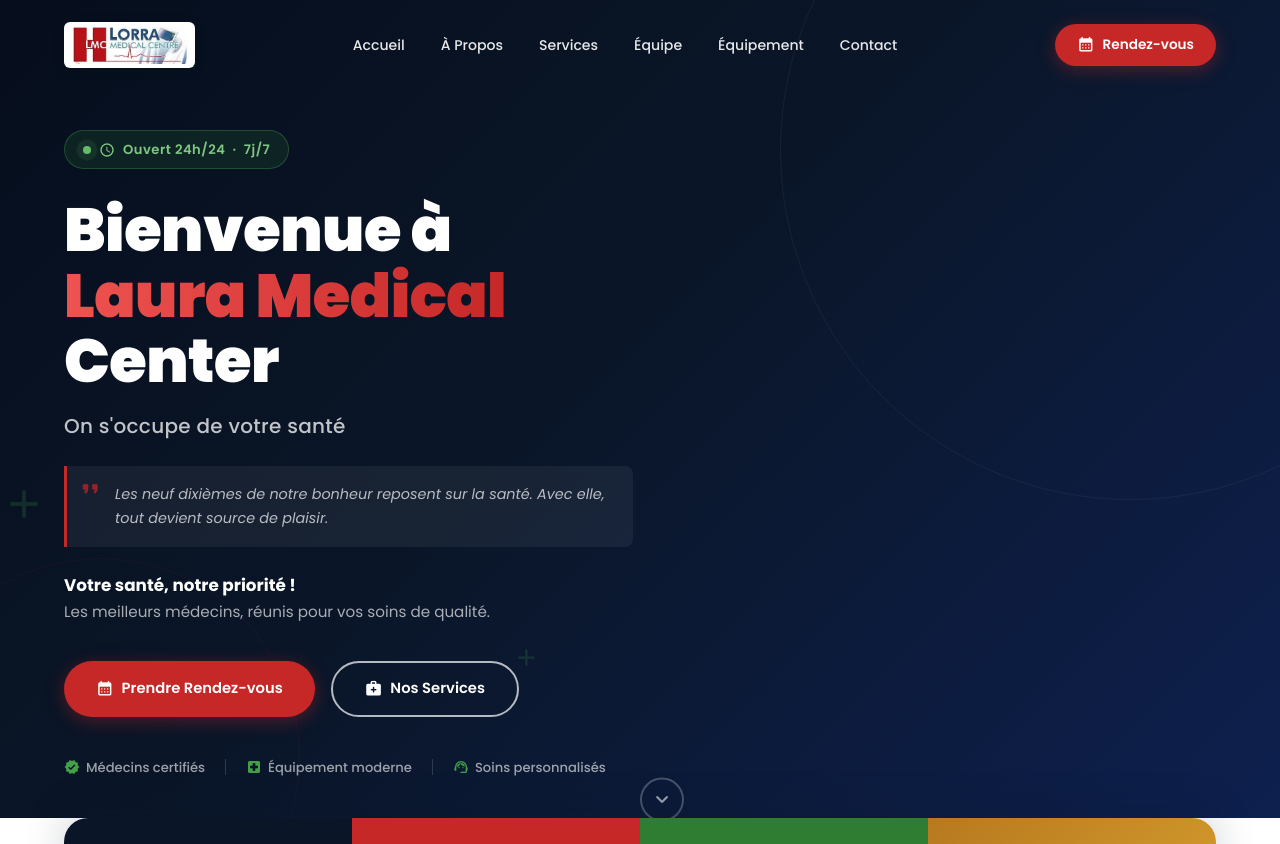
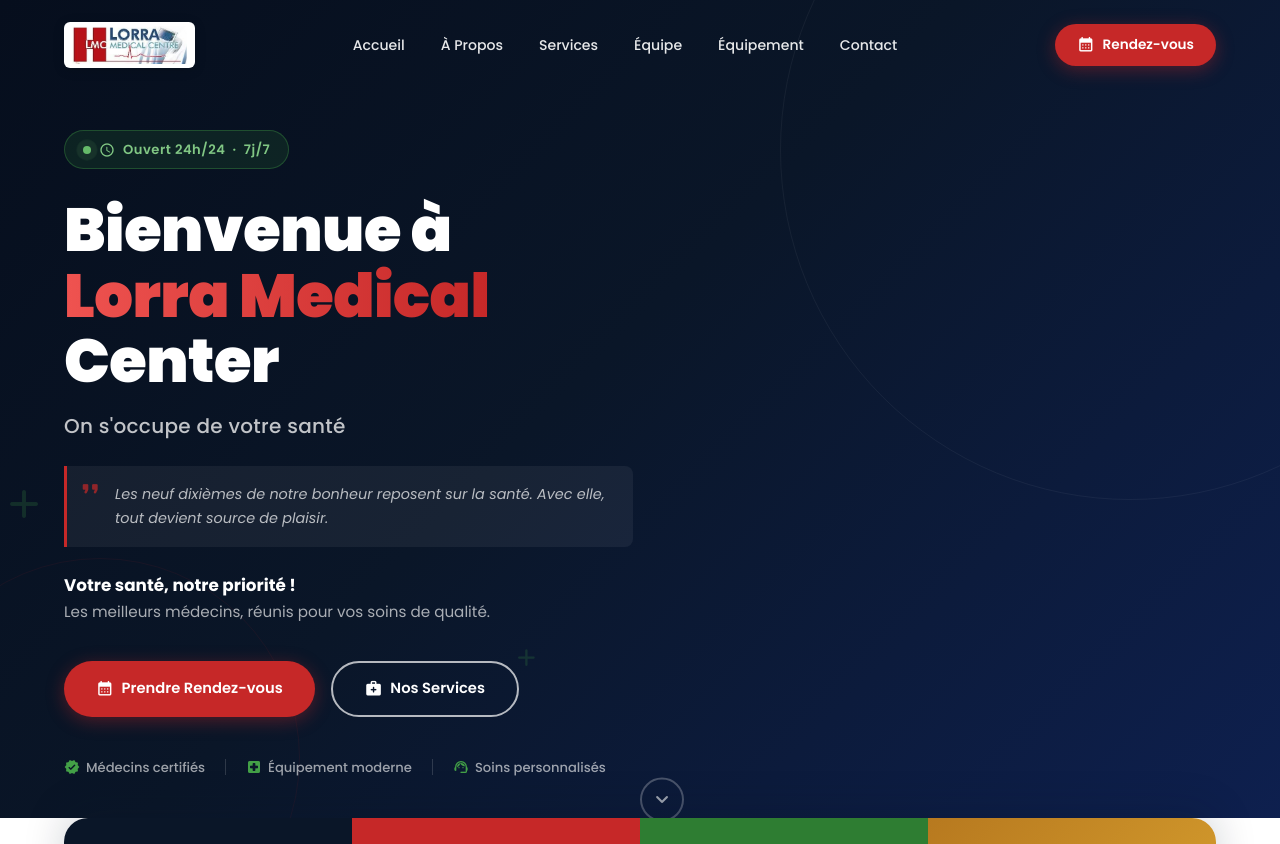
Before and after one commit to Kgermando/lorra, an Angular app: page / in a window 1280 px wide. Shown: the top 844 px of the page. Built offline with nearby package versions, Linux system fonts and the light colour scheme.

Commit message:
refactor: rename project from Laura Medical Center to Lorra Medical Center and update related content

```diff
--- a/angular.json
+++ b/angular.json
@@ -7,7 +7,7 @@
   },
   "newProjectRoot": "projects",
   "projects": {
-    "laura": {
+    "lorra": {
       "projectType": "application",
       "schematics": {
         "@schematics/angular:component": {
@@ -96,10 +96,10 @@
           "builder": "@angular/build:dev-server",
           "configurations": {
             "production": {
-              "buildTarget": "laura:build:production"
+              "buildTarget": "lorra:build:production"
             },
             "development": {
-              "buildTarget": "laura:build:development"
+              "buildTarget": "lorra:build:development"
             }
           },
           "defaultConfiguration": "development"
--- a/package.json
+++ b/package.json
@@ -1,5 +1,5 @@
 {
-  "name": "laura",
+  "name": "lorra",
   "version": "0.0.0",
   "scripts": {
     "ng": "ng",
@@ -7,7 +7,7 @@
     "build": "ng build",
     "watch": "ng build --watch --configuration development",
     "test": "ng test",
-    "serve:ssr:laura": "node dist/laura/server/server.mjs"
+    "serve:ssr:lorra": "node dist/lorra/server/server.mjs"
   },
   "private": true,
   "packageManager": "npm@11.12.1",
--- a/src/app/components/about/about.html
+++ b/src/app/components/about/about.html
@@ -6,7 +6,7 @@
       <div class="img-main-wrap">
         <img
           src="/images/fondateur.jpeg"
-          alt="Dr Mungela Tambwe Joseph, Promoteur et Fondateur de Laura Medical Center"
+          alt="Dr Mungela Tambwe Joseph, Promoteur et Fondateur de Lorra Medical Center"
           class="img-main"
           width="480"
           height="560"
@@ -45,7 +45,7 @@
       </h2>
 
       <p class="about-intro">
-        Laura Medical Center est un établissement de santé moderne fondé par le <strong>Docteur Mungela Tambwe Joseph</strong>, avec la vision de rendre des soins médicaux de qualité accessibles à tous. Guidés par les valeurs d'excellence, de compassion et d'innovation, nous plaçons le patient au cœur de chaque décision.
+        Lorra Medical Center est un établissement de santé moderne fondé par le <strong>Docteur Mungela Tambwe Joseph</strong>, avec la vision de rendre des soins médicaux de qualité accessibles à tous. Guidés par les valeurs d'excellence, de compassion et d'innovation, nous plaçons le patient au cœur de chaque décision.
       </p>
 
       <ul class="about-features" role="list">
--- a/src/app/components/contact/contact.html
+++ b/src/app/components/contact/contact.html
@@ -30,7 +30,9 @@
           </div>
           <div>
             <strong>Téléphone</strong>
-            <a href="tel:+00000000000">+00 00 000 0000</a>
+            <a href="tel:+243824265700">+243 82 426 5700</a><br>
+            <a href="tel:+243891666216">+243 89 166 6216</a><br>
+            <a href="tel:+243998116576">+243 99 811 6576</a>
           </div>
         </li>
         <li>
@@ -39,7 +41,7 @@
           </div>
           <div>
             <strong>Email</strong>
-            <a href="mailto:contact@laura-medical.com">contact&#64;laura-medical.com</a>
+            <a href="mailto:contact@lorra-medical.com">contact&#64;lorra-medical.com</a>
           </div>
         </li>
         <li>
--- a/src/app/components/equipment/equipment.html
+++ b/src/app/components/equipment/equipment.html
@@ -102,7 +102,7 @@
         <div class="equip-img-wrap">
           <img
             src="/images/fondateur.jpeg"
-            alt="Dr Mungela Tambwe Joseph, Promoteur de Laura Medical Center, lors de la réception de nouveaux équipements médicaux"
+            alt="Dr Mungela Tambwe Joseph, Promoteur de Lorra Medical Center, lors de la réception de nouveaux équipements médicaux"
             class="equip-img"
             width="480"
             height="360"
--- a/src/app/components/footer/footer.html
+++ b/src/app/components/footer/footer.html
@@ -5,7 +5,7 @@
       <!-- Brand -->
       <div class="footer-brand">
         <a href="#accueil" class="footer-logo">
-          <img src="/images/logo.png" alt="Laura Medical Center" width="140" height="46">
+          <img src="/images/logo.png" alt="Lorra Medical Center" width="140" height="46">
         </a>
         <p class="footer-tagline">
           Votre santé, notre priorité. Les meilleurs médecins, réunis pour vos soins de qualité.
@@ -73,11 +73,13 @@
           </li>
           <li>
             <span class="material-icons-round" aria-hidden="true">phone</span>
-            <a href="tel:+00000000000">+00 00 000 0000</a>
+            <a href="tel:+243824265700">+243 82 426 5700</a><br>
+            <a href="tel:+243891666216">+243 89 166 6216</a><br>
+            <a href="tel:+243998116576">+243 99 811 6576</a>
           </li>
           <li>
             <span class="material-icons-round" aria-hidden="true">mail</span>
-            <a href="mailto:contact@laura-medical.com">contact&#64;laura-medical.com</a>
+            <a href="mailto:contact@lorra-medical.com">contact&#64;lorra-medical.com</a>
           </li>
           <li>
             <span class="material-icons-round" aria-hidden="true">schedule</span>
@@ -100,7 +102,7 @@
 
   <div class="footer-bottom">
     <div class="container footer-bottom-inner">
-      <p>&copy; {{ currentYear }} Laura Medical Center. Tous droits réservés.</p>
+      <p>&copy; {{ currentYear }} Lorra Medical Center. Tous droits réservés.</p>
       <p class="footer-motto">
         <span class="material-icons-round" aria-hidden="true">favorite</span>
         Votre santé, notre engagement
--- a/src/app/components/hero/hero.html
+++ b/src/app/components/hero/hero.html
@@ -1,4 +1,4 @@
-<section class="hero" id="accueil" aria-label="Bienvenue à Laura Medical Center">
+<section class="hero" id="accueil" aria-label="Bienvenue à Lorra Medical Center">
 
   <!-- Decorative background shapes -->
   <div class="hero-deco" aria-hidden="true">
@@ -24,7 +24,7 @@
 
       <h1 class="hero-title">
         Bienvenue à<br>
-        <span class="title-accent">Laura Medical</span><br>
+        <span class="title-accent">Lorra Medical</span><br>
         Center
       </h1>
 
@@ -75,7 +75,7 @@
       <div class="visual-card">
         <img
           src="/images/infirmieres.jpeg"
-          alt="Équipe soignante Laura Medical Center"
+          alt="Équipe soignante Lorra Medical Center"
           class="hero-img"
           width="580"
           height="700"
--- a/src/app/components/navbar/navbar.html
+++ b/src/app/components/navbar/navbar.html
@@ -1,7 +1,7 @@
 <nav [class.scrolled]="scrolled()">
   <div class="container nav-inner">
     <a href="#accueil" class="logo-link" (click)="closeMenu()">
-      <img src="/images/logo.png" alt="Laura Medical Center" class="logo-img">
+      <img src="/images/logo.png" alt="Lorra Medical Center" class="logo-img">
     </a>
 
     <ul class="nav-links" role="list">
@@ -40,8 +40,8 @@
 >
   <div class="drawer-header">
     <div class="drawer-brand">
-      <img src="/images/logo.png" alt="Laura Medical Center" class="drawer-logo">
-      <span class="drawer-title">Laura Medical</span>
+      <img src="/images/logo.png" alt="Lorra Medical Center" class="drawer-logo">
+      <span class="drawer-title">Lorra Medical</span>
     </div>
     <button class="drawer-close" (click)="closeMenu()" aria-label="Fermer le menu">
       <span class="material-icons-round" aria-hidden="true">close</span>
--- a/src/app/components/team/team.html
+++ b/src/app/components/team/team.html
@@ -26,7 +26,7 @@
           <div class="member-img-wrap">
             <img
               src="/images/medecin_directeur.jpeg"
-              alt="Docteur Kibari Gino Clément, Médecin Directeur de Laura Medical Center"
+              alt="Docteur Kibari Gino Clément, Médecin Directeur de Lorra Medical Center"
               class="member-img"
               width="480"
               height="560"
@@ -54,7 +54,7 @@
           <div class="member-img-wrap">
             <img
               src="/images/docteurs.jpeg"
-              alt="Médecins de Laura Medical Center"
+              alt="Médecins de Lorra Medical Center"
               class="member-img"
               width="420"
               height="360"
@@ -91,7 +91,7 @@
           <div class="member-img-wrap">
             <img
               src="/images/infirmieres.jpeg"
-              alt="Équipe infirmière de Laura Medical Center"
+              alt="Équipe infirmière de Lorra Medical Center"
               class="member-img"
               width="520"
               height="380"
@@ -117,7 +117,7 @@
           <div class="member-img-wrap">
             <img
               src="/images/infirmiere.jpeg"
-              alt="Infirmière spécialisée de Laura Medical Center"
+              alt="Infirmière spécialisée de Lorra Medical Center"
               class="member-img"
               width="400"
               height="480"
--- a/src/index.html
+++ b/src/index.html
@@ -2,10 +2,10 @@
 <html lang="fr">
 <head>
   <meta charset="utf-8">
-  <title>Laura Medical Center – Votre Santé, Notre Priorité</title>
+  <title>Lorra Medical Center – Votre Santé, Notre Priorité</title>
   <base href="/">
   <meta name="viewport" content="width=device-width, initial-scale=1">
-  <meta name="description" content="Laura Medical Center - Votre santé, notre priorité ! Les meilleurs médecins réunis pour vos soins de qualité. Ouvert 24h/24, 7j/7.">
+  <meta name="description" content="Lorra Medical Center - Votre santé, notre priorité ! Les meilleurs médecins réunis pour vos soins de qualité. Ouvert 24h/24, 7j/7.">
   <link rel="icon" type="image/png" href="images/logo.png">
   <link rel="preconnect" href="https://fonts.googleapis.com">
   <link rel="preconnect" href="https://fonts.gstatic.com" crossorigin="">
--- a/src/server.ts
+++ b/src/server.ts
@@ -49,7 +49,7 @@
     <div style="font-family:Arial,sans-serif;max-width:600px;margin:auto;border:1px solid #e0e0e0;border-radius:8px;overflow:hidden;">
       <div style="background:#1a6bbd;padding:24px;text-align:center;">
         <h1 style="color:#fff;margin:0;font-size:22px;">Nouvelle demande de rendez-vous</h1>
-        <p style="color:#cde4ff;margin:6px 0 0;">Clinique Laura Medical</p>
+        <p style="color:#cde4ff;margin:6px 0 0;">Clinique Lorra Medical</p>
       </div>
       <div style="padding:24px;">
         <table style="width:100%;border-collapse:collapse;">
@@ -64,14 +64,14 @@
         </div>
       </div>
       <div style="background:#f5f5f5;padding:12px 24px;text-align:center;font-size:12px;color:#999;">
-        Ce message a été envoyé depuis le formulaire de contact du site laura-medical.com
+        Ce message a été envoyé depuis le formulaire de contact du site lorra-medical.com
       </div>
     </div>
   `;
 
   try {
     await transporter.sendMail({
-      from: `"Laura Medical" <${process.env['SMTP_USER']}>`,
+      from: `"Lorra Medical" <${process.env['SMTP_USER']}>`,
       to: process.env['CONTACT_EMAIL'],
       replyTo: email ?? process.env['SMTP_USER'],
       subject: `[Rendez-vous] ${service} — ${name}`,
--- a/src/styles.scss
+++ b/src/styles.scss
@@ -1,5 +1,5 @@
 /* ===================================================
-   LAURA MEDICAL CENTER – Global Styles
+   LORRA MEDICAL CENTER – Global Styles
    =================================================== */
 
 :root {
```
